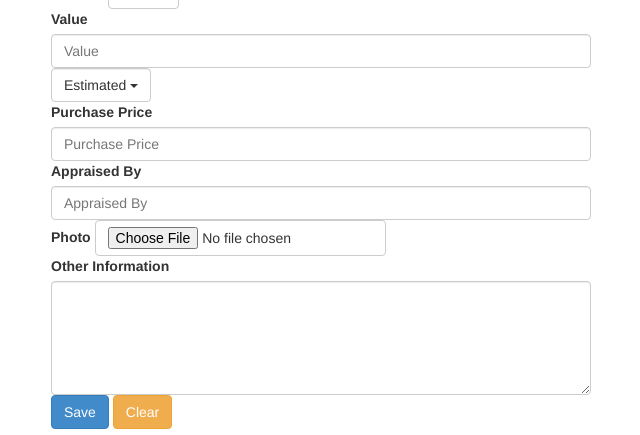
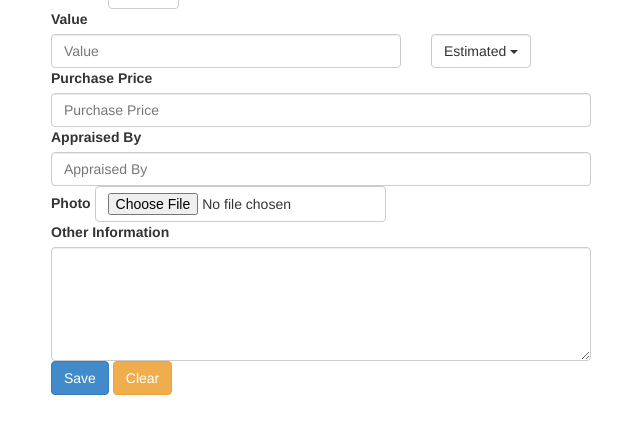
Before and after one commit to corylstewart/corydemopage, a Python web app: template templates/add_art_to_database.html in a window 1280 px wide. Shown: the part 249-684 px from the top of the page, without its empty margins (34-674 px from the left). Run offline with Jinja, Linux system fonts and the light colour scheme; the template is opened without the code that fills it, so the values that code supplies are empty.

Commit message:
moved the estimated box

```diff
--- a/templates/add_art_to_database.html
+++ b/templates/add_art_to_database.html
@@ -112,14 +112,15 @@
 
                 <div class="row">
                     <label for="piece_value">Value</label>
+                    <div class="row">
+                        <div class="col-md-8">
                             <input type="text" class="form-control" name="piece_value" id="piece_value"
                                    autocomplete="off" placeholder="Value" value="{{piece_value}}">
                         </div>
-
-                <div class="row">
+                        <div class="col-md-4">
                             <div class="btn-group btn-input clearfix">
-                      <button type="button" class="btn btn-default dropdown-toggle form-control" data-toggle="dropdown"
-                              name="piece_value_app" id="app_selection">
+                              <button type="button" class="btn btn-default dropdown-toggle form-control"
+                                      data-toggle="dropdown" name="piece_value_app" id="app_selection">
                                 <span data-bind="label">
                                     {% if piece_value_app %}
                                         {{ piece_value_app }}
@@ -135,6 +136,8 @@
                                     </li>
                                   {% endfor %}
                               </ul>
+                            </div>
+                        </div>
                     </div>
                 </div>
 
@@ -164,7 +167,7 @@
                 </div>
 
                 <div class="row">
-                    <button type="submit" class="btn btn-primary">Save</button>
+                    <button type="submit" class="btn btn-primary" name="submit">Save</button>
                     <button type="button" class="btn btn-warning" onclick="clear_form()">Clear</button>
                 </div>
 
```
Lines whose indentation alone changed are shown as unchanged.
